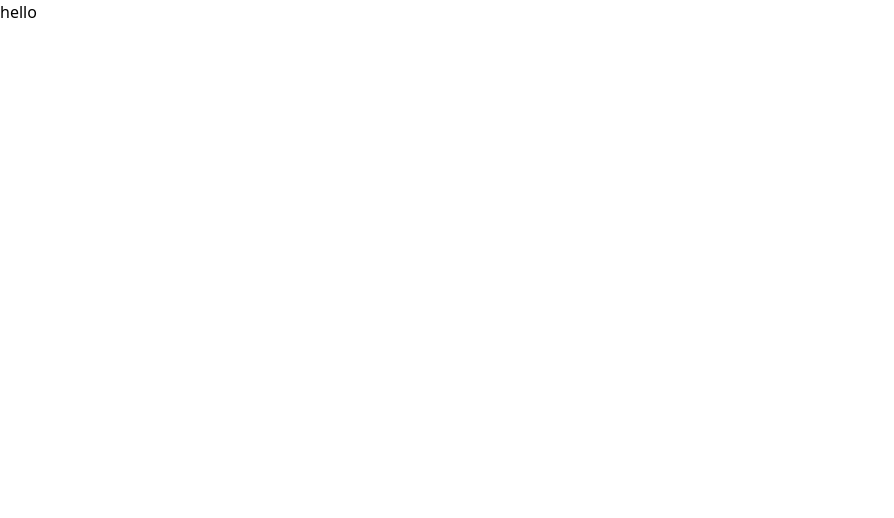
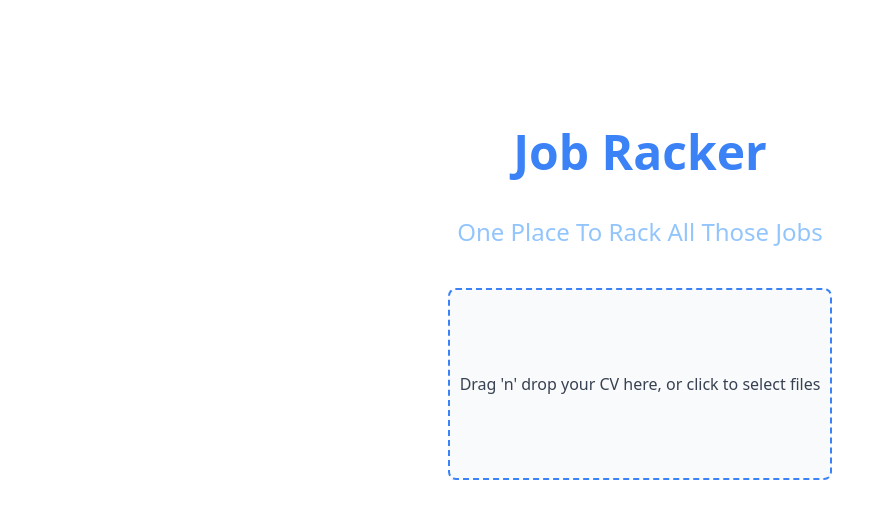
Before and after one commit to sukhjeetChauhan/Job-Racker, a React (Vite) app in the folder Job-Racker-React/: page / in a window 1280 px wide. Shown: the top 518 px of the page, without its empty margins (0-894 px from the left). Built offline with nearby package versions, Linux system fonts and the light colour scheme.

Commit message:
add cv drop zone

```diff
--- a/Job-Racker-React/package.json
+++ b/Job-Racker-React/package.json
@@ -13,6 +13,7 @@
     "@tanstack/react-query": "^5.56.2",
     "react": "^18.3.1",
     "react-dom": "^18.3.1",
+    "react-dropzone": "^14.2.3",
     "react-router-dom": "^6.26.2"
   },
   "devDependencies": {
--- a/Job-Racker-React/src/App.tsx
+++ b/Job-Racker-React/src/App.tsx
@@ -1,9 +1,9 @@
-// import { Outlet } from 'react-router-dom'
+import { Outlet } from 'react-router-dom'
 
 function App() {
   return (
     <>
-      <h1>hello</h1>
+      <Outlet />
     </>
   )
 }
--- a/Job-Racker-React/src/Pages/Home.tsx
+++ /dev/null
@@ -1,3 +0,0 @@
-export default function Home() {
-  return <h1>Home</h1>
-}
--- /dev/null
+++ b/Job-Racker-React/src/Pages/Home/CVuploader.tsx
@@ -0,0 +1,30 @@
+import { useDropzone, Accept } from 'react-dropzone'
+
+const acceptFormats: Accept = {
+  'application/pdf': ['.pdf'],
+  'application/msword': ['.doc'],
+  'application/vnd.openxmlformats-officedocument.wordprocessingml.document': [
+    '.docx',
+  ],
+}
+
+function CVUploader() {
+  const { getRootProps, getInputProps } = useDropzone({
+    accept: acceptFormats, // Use object notation instead of a string
+    onDrop: (acceptedFiles) => {
+      console.log(acceptedFiles)
+    },
+  })
+
+  return (
+    <div
+      {...getRootProps()}
+      className="flex items-center justify-center w-96 h-48 border-2 border-dashed border-blue-500 rounded-lg bg-gray-50 text-gray-700 cursor-pointer mt-10"
+    >
+      <input {...getInputProps()} />
+      <p>Drag 'n' drop your CV here, or click to select files</p>
+    </div>
+  )
+}
+
+export default CVUploader
--- /dev/null
+++ b/Job-Racker-React/src/Pages/Home/Home.tsx
@@ -0,0 +1,11 @@
+import CVUploader from './CVuploader'
+import Title from './Title'
+
+export default function Home() {
+  return (
+    <div className="w-full px-16 flex flex-col justify-center items-center">
+      <Title />
+      <CVUploader />
+    </div>
+  )
+}
--- /dev/null
+++ b/Job-Racker-React/src/Pages/Home/Title.tsx
@@ -0,0 +1,12 @@
+export default function Title() {
+  return (
+    <>
+      <h1 className="text-center text-5xl text-blue-500 font-bold mt-32">
+        Job Racker
+      </h1>
+      <h2 className="capitalize text-blue-300 text-2xl text-center mt-10">
+        One place to Rack all those jobs
+      </h2>
+    </>
+  )
+}
--- a/Job-Racker-React/src/routes.tsx
+++ b/Job-Racker-React/src/routes.tsx
@@ -1,11 +1,11 @@
 import { Route, createRoutesFromElements } from 'react-router-dom'
 import App from './App'
-// import Home from './Pages/Home'
+import Home from './Pages/Home/Home'
 
 const routes = createRoutesFromElements(
   <>
     <Route path="/" element={<App />}>
-      {/* <Route index element={<Home />} /> */}
+      <Route index element={<Home />} />
     </Route>
   </>
 )
```
Also changed, not shown: 1 other file (tests, documents, lock files or other folders).
